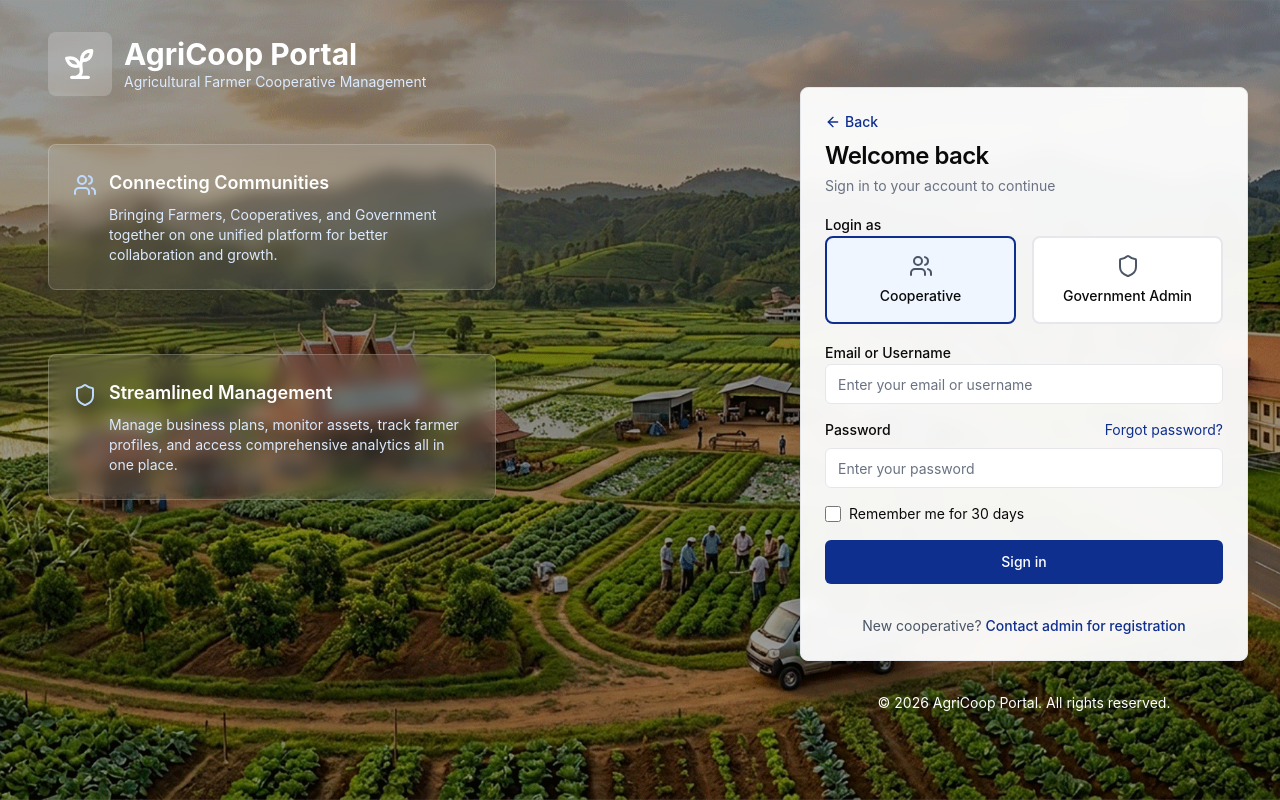
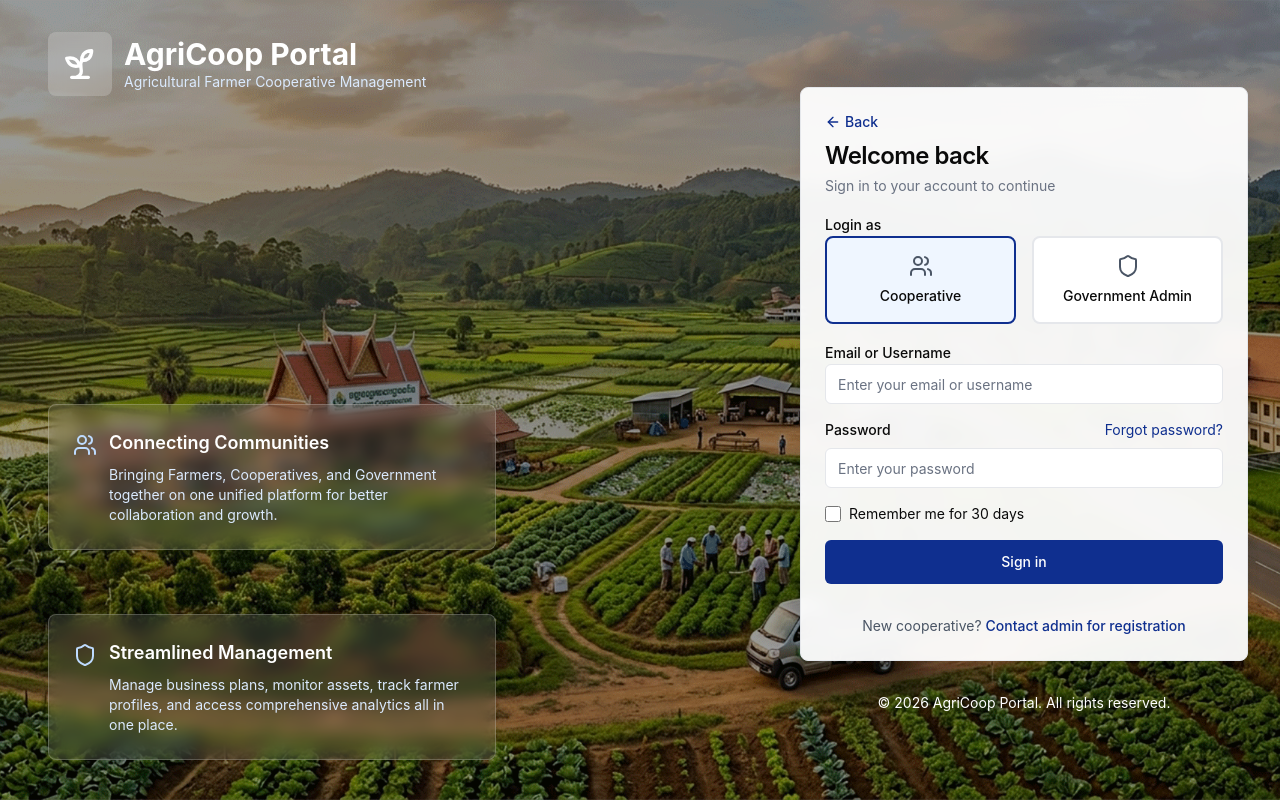
Before and after one commit to Nisal2522/Framer-UI-UX, a React (Vite) app: page /login in a window 1280 px wide. Built offline with nearby package versions, Linux system fonts and the light colour scheme.

Commit message:
Update index.html and enhance Login component layout
- Updated script source in index.html to new version.
- Modified Login component to improve layout:
  - Adjusted flex properties for better spacing and alignment.
  - Added padding to the bottom of the content area for improved aesthetics.

```diff
--- a/src/app/components/Login.tsx
+++ b/src/app/components/Login.tsx
@@ -37,7 +37,7 @@ export function Login() {
 
       {/* Left side - Image with overlay */}
       <div className="hidden lg:flex lg:w-1/2 relative">
-        <div className="relative z-10 flex flex-col justify-start pt-8 px-12 text-white">
+        <div className="relative z-10 flex h-full flex-col justify-between pt-8 px-12 text-white">
           <div className="mb-8">
             <div className="flex items-center gap-3 mb-4">
               <div className="bg-white/20 backdrop-blur-sm p-3 rounded-lg">
@@ -50,7 +50,7 @@ export function Login() {
             </div>
           </div>
 
-          <div className="space-y-16 max-w-md">
+          <div className="space-y-16 max-w-md pb-10">
             <div className="bg-white/10 backdrop-blur-sm p-6 rounded-lg border border-white/20">
               <div className="flex items-start gap-3">
                 <Users className="w-6 h-6 text-blue-200 mt-1 flex-shrink-0" />
```
Also changed, not shown: 6 other files (tests, documents, lock files or other folders).
